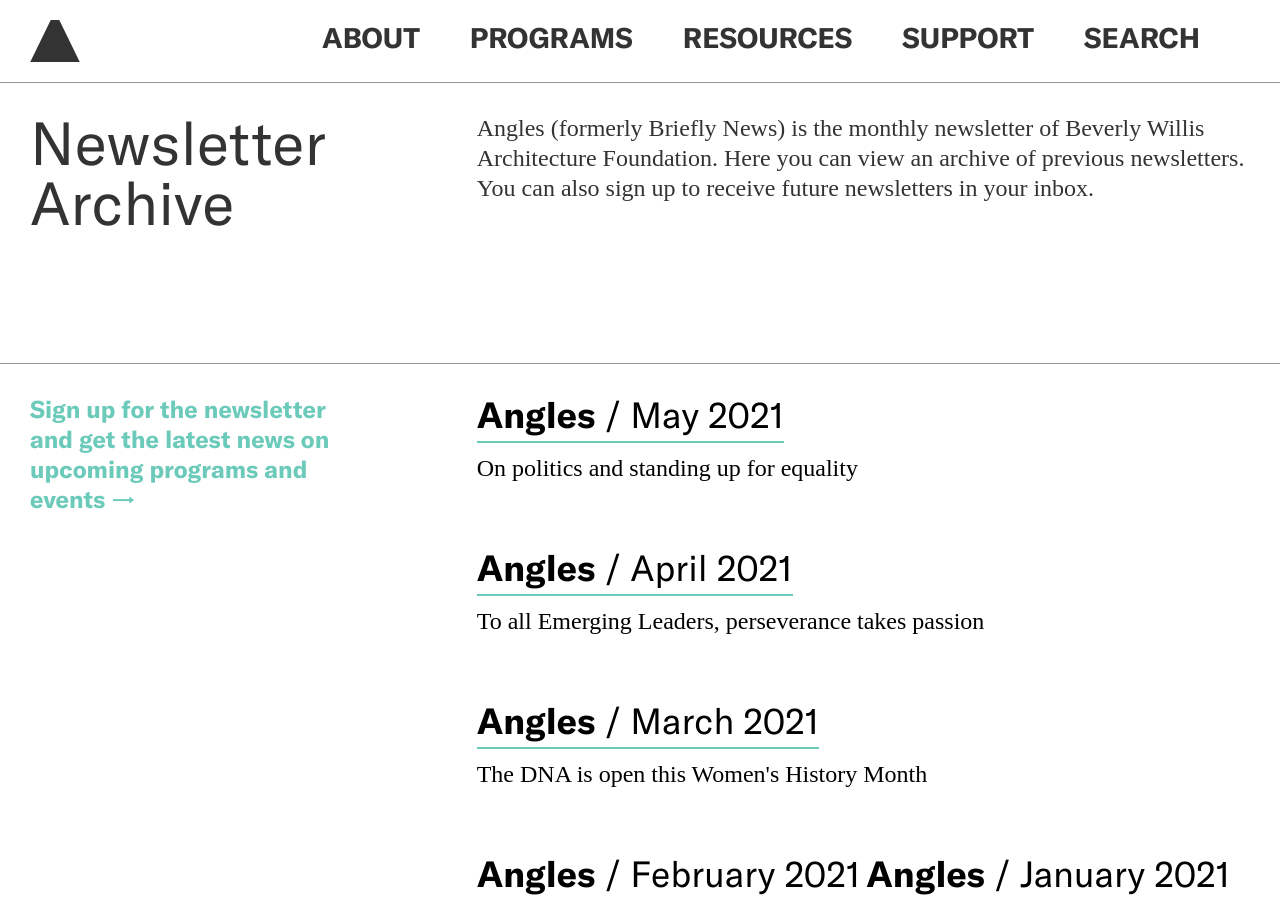
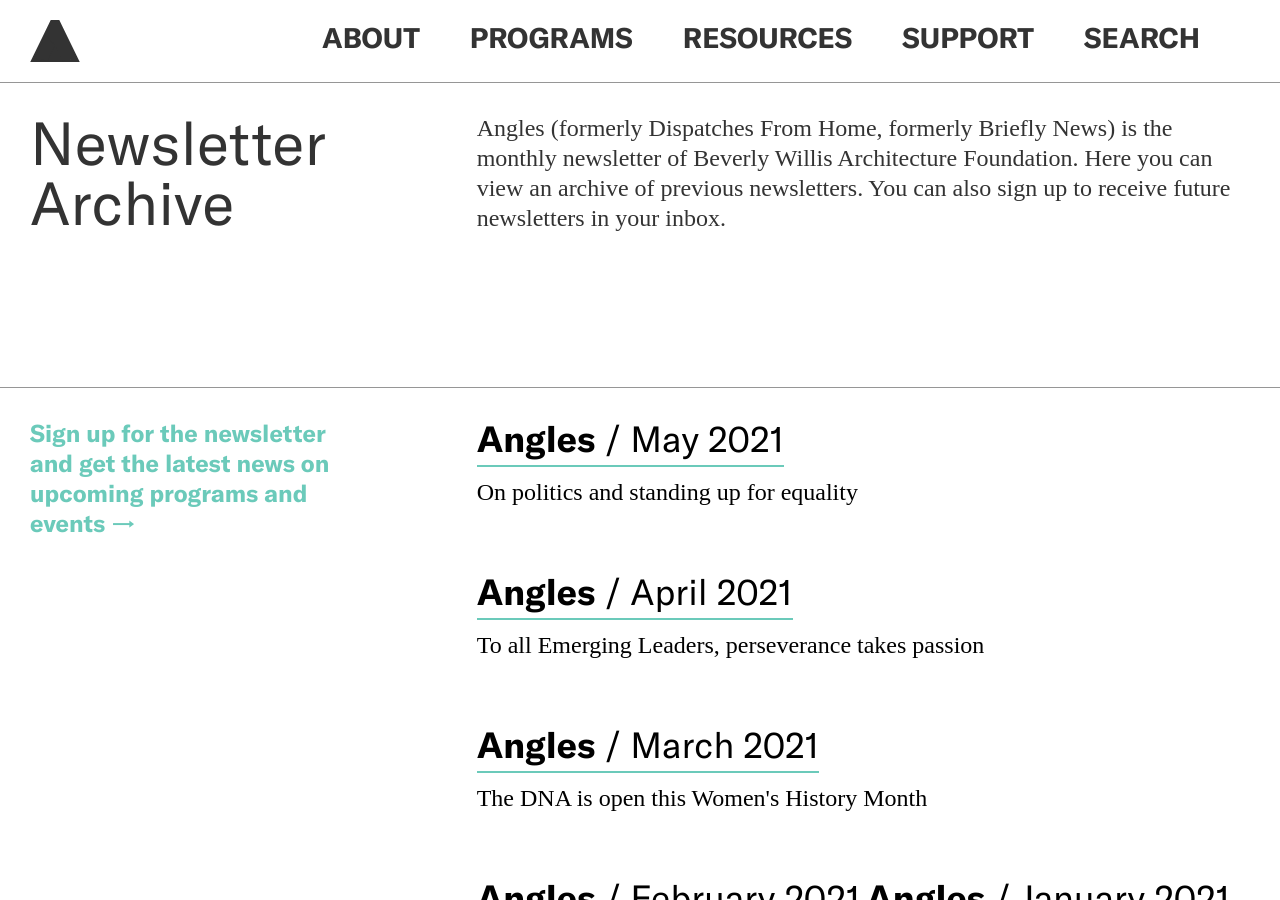
Before and after one commit to jengalas/bwaf-bbw, a Jekyll site: the page built from _resources/newsletter-archive.md, in a window 1280 px wide and 900 px high. Built offline with Jekyll 4.4.1, drawn with Linux system fonts in a browser that asks for light colours; some web fonts are replaced.

Commit message:
Update from Forestry.io Aislinn McNamara updated _resources/newsletter-archive.md

```diff
--- a/_resources/newsletter-archive.md
+++ b/_resources/newsletter-archive.md
@@ -3,9 +3,10 @@
 navCategory: Resources
 title: Newsletter Archive
 permalink: "/resources/newsletter-archive"
-description: Angles (formerly Briefly News) is the monthly newsletter of Beverly Willis
-  Architecture Foundation. Here you can view an archive of previous newsletters. You
-  can also sign up to receive future newsletters in your inbox.
+description: Angles (formerly Dispatches From Home, formerly Briefly News) is the
+  monthly newsletter of Beverly Willis Architecture Foundation. Here you can view
+  an archive of previous newsletters. You can also sign up to receive future newsletters
+  in your inbox.
 sign-up-text: Sign up for the newsletter and get the latest news on upcoming programs
   and events
 newsletters:
```
